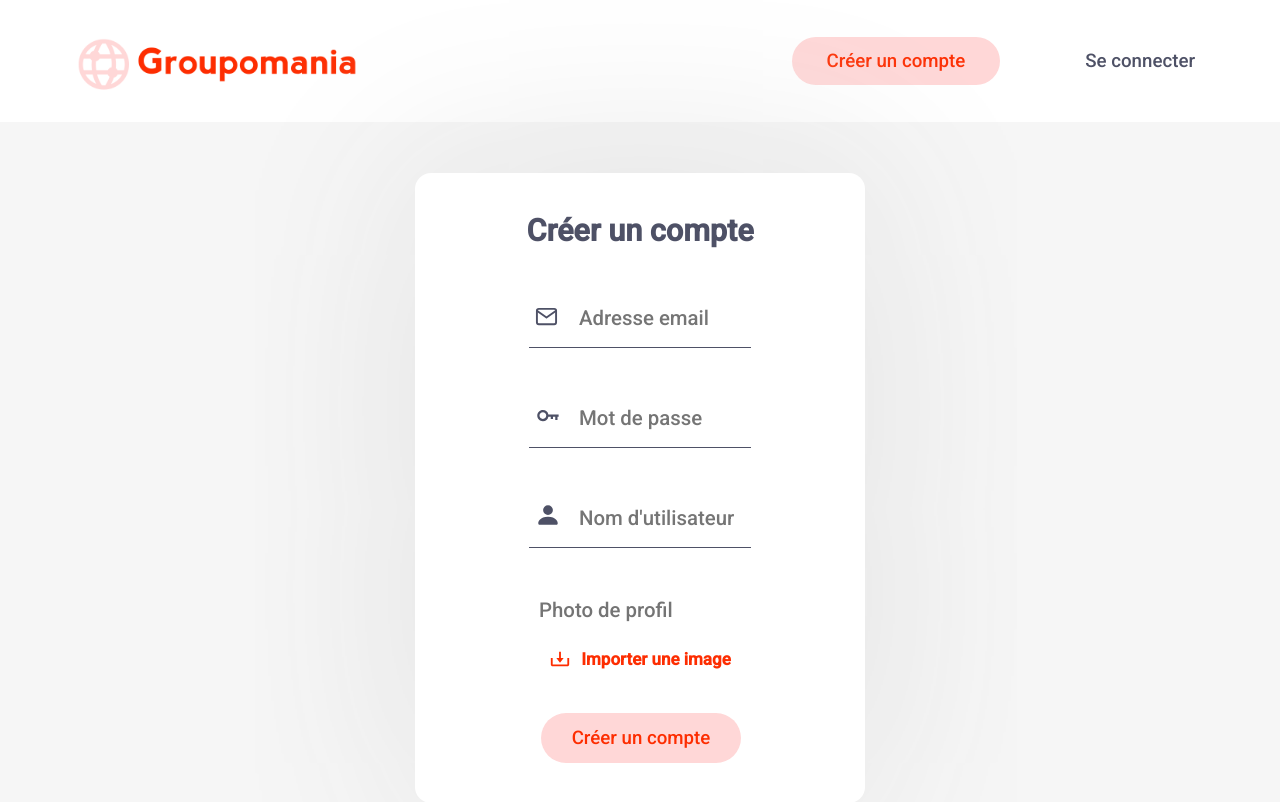
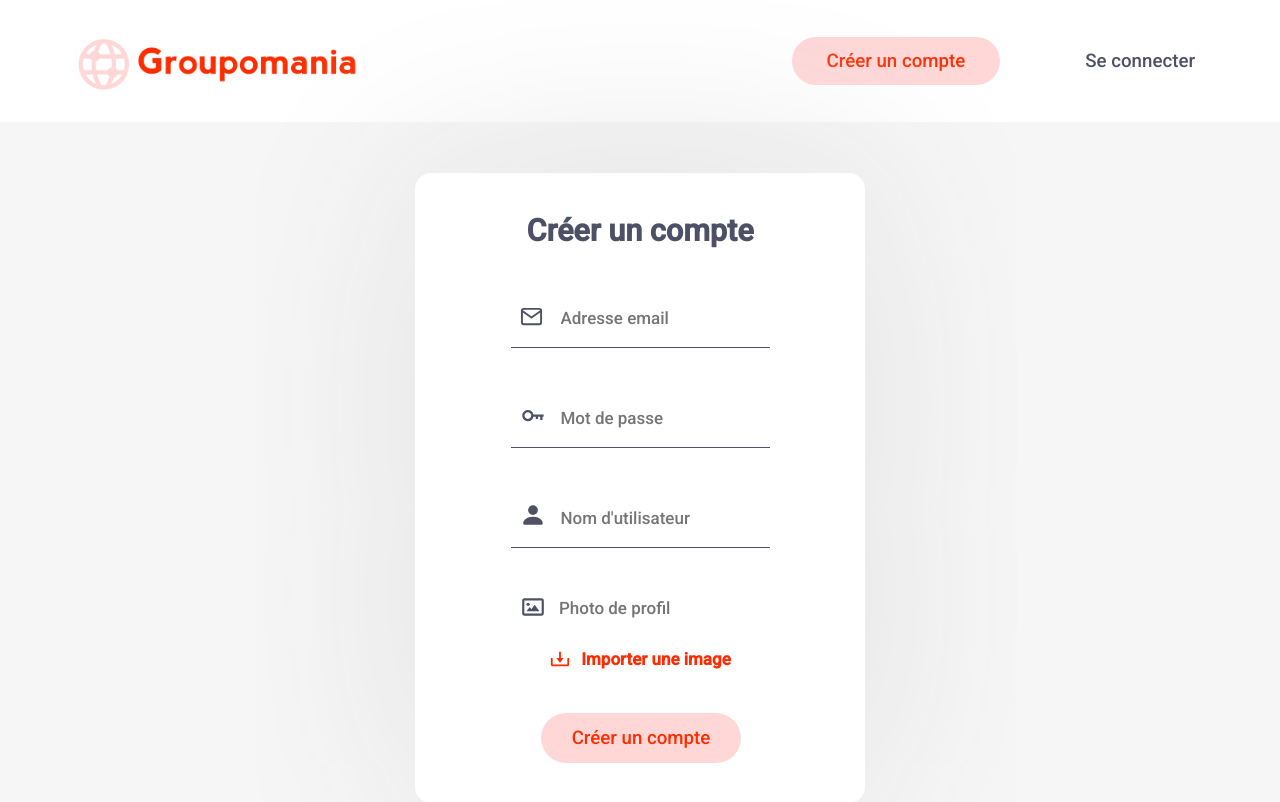
Before and after one commit to HyacineAlnuma/Projet_React-Node.js, a React (Create React App) app in the folder frontend/: page /signup in a window 1280 px wide. Shown: the top 802 px of the page. Built offline with nearby package versions, Linux system fonts and the light colour scheme; the HTML template or start-up script is replaced by a standard one.

Commit message:
Project done ?

```diff
--- a/frontend/src/App.jsx
+++ b/frontend/src/App.jsx
@@ -1,8 +1,6 @@
 import React from 'react';
-import { BrowserRouter, Routes, Route, Navigate } from 'react-router-dom';
+import { BrowserRouter, Routes, Route } from 'react-router-dom';
 import GlobalStyle from './utils/style/GlobalStyle';
-
-
 
 import Header from './components/Header';
 import SignupBox from './components/SignupBox';
--- a/frontend/src/components/CommentSection/index.jsx
+++ b/frontend/src/components/CommentSection/index.jsx
@@ -3,7 +3,7 @@ import axios from 'axios';
 import styled from "styled-components";
 import colors from '../../utils/style/colors';
 import Cookie from 'js-cookie';
-import { BiSend, BiDotsHorizontalRounded } from 'react-icons/bi';
+import { BiSend } from 'react-icons/bi';
 
 import Comments from '../Comments';
 
@@ -91,6 +91,7 @@ function CommentSection(props) {
                 setCommentsList(res.data.result);
             })
             .catch(err => console.log(err))
+    // eslint-disable-next-line react-hooks/exhaustive-deps
     }, [commentsList]);
 
     function addComment(e) {
@@ -105,6 +106,7 @@ function CommentSection(props) {
         })
             .then(res => {
                 console.log(res);
+                setComment('');
             })
             .catch(err => console.log(err))
     }
--- a/frontend/src/components/Header/index.jsx
+++ b/frontend/src/components/Header/index.jsx
@@ -116,6 +116,7 @@ const MenuBtn = styled(Link) `
 
 const OpenMenuBtn = styled.button `
     max-width: 400px;
+    min-width: 210px;
     position: absolute;
     right: 60px;
     display: flex;
@@ -151,6 +152,7 @@ const OpenMenuBtn = styled.button `
     @media all and (max-width: 680px) {
         right: 20px;
         max-width: 200px;
+        min-width: 0;
         p {
             width: 0px;
             overflow: hidden;
@@ -189,6 +191,7 @@ function Header() {
 
     const profilePic = localStorage.getItem('pictureUrl');
     const username = localStorage.getItem('username');
+    let token = Cookie.get('token');
 
 
     function Logout() {
@@ -203,17 +206,7 @@ function Header() {
         <HeaderStyle>
             <Link to='/home'><ImageStyle src= {logo} alt='Logo Groupomania'></ImageStyle></Link>
             <StyledNav>
-                { (location.pathname !== '/home' && location.pathname !== '/profile') &&
-                    <>
-                    <StyledLink to="/signup" page={location.pathname}>
-                        Créer un compte
-                    </StyledLink>
-                    <StyledLink to="/login" page={location.pathname}>
-                        Se connecter
-                    </StyledLink>
-                    </>
-                }
-                { (location.pathname === '/home' || location.pathname === '/profile')  &&
+                { token ? (
                     <HomeMenu ref={menuRef}>
                         <OpenMenuBtn onClick={() => toggle()} state={openMenu}>
                             <ImageWrapper>
@@ -231,7 +224,16 @@ function Header() {
                             </MenuBtn>
                         </StyledMenu>
                     </HomeMenu>
-                }
+                ) : (
+                    <>
+                    <StyledLink to="/signup" page={location.pathname}>
+                        Créer un compte
+                    </StyledLink>
+                    <StyledLink to="/login" page={location.pathname}>
+                        Se connecter
+                    </StyledLink>
+                    </>
+                )}
             </StyledNav>
         </HeaderStyle>
     );
--- a/frontend/src/components/Post/index.jsx
+++ b/frontend/src/components/Post/index.jsx
@@ -16,7 +16,7 @@ const PostBox = styled.div `
     padding-bottom: 20px;
     margin-bottom: 50px;
     position: relative;
-    > img {
+    a > img {
         width: 200px;
         height: auto;
         margin-left: 20px;
@@ -176,14 +176,15 @@ const IconsWrapper = styled.div `
         margin: 20px 20px 20px 5px !important;
         color: ${colors.tertiary};
     }
-    > button {
+    button {
         display: flex;
         align-items: center;
         padding-left: 5px;
         background-color: ${colors.backgroundWhite};
-        color: ${colors.primary};
         border: none;
         cursor: pointer;
+        transition: 500ms ease;
+        color: ${colors.primary};
     }
 `;
 
@@ -206,7 +207,7 @@ function Post(props) {
 
     const token = Cookie.get('token');
     const userRole = Cookie.get('userRole');
-    const userId = localStorage.getItem('userId');
+    const userId = +localStorage.getItem('userId');
 
     useEffect(() => {
         axios.get(`http://localhost:4200/api/posts/${props.id}/likes`,{
@@ -214,14 +215,14 @@ function Post(props) {
         })
             .then(res => {
                 setLikesList(res.data.result);
-
             })
             .catch(err => console.log(err));
+    // eslint-disable-next-line react-hooks/exhaustive-deps
     }, [likesList]);
 
     let likedPost = false;
     for(let i = 0; i < likesList.length; i++) {
-        if (likesList[i].userId == userId) {
+        if (likesList[i].userId === userId) {
             likedPost = true;
             break;
         }
@@ -309,14 +310,14 @@ function Post(props) {
             ) : (
                 <>
                 <p className='textpost'>{props.textpost}</p>
-                <img src={props.imageUrl} alt="" />
+                <a href={props.imageUrl}><img src={props.imageUrl} alt="" /></a>
                 </>
             )}
             <IconsWrapper>
                 {likedPost ? (
-                    <button onClick={() => likePost(props.id)}><AiFillHeart size={24}/><p>{likesList.length}</p></button>
+                    <button state={likedPost} onClick={() => likePost(props.id)}><AiFillHeart size={24}/><p>{likesList.length}</p></button>
                 ) : (
-                    <button onClick={() => likePost(props.id)}><AiOutlineHeart size={24}/><p>{likesList.length}</p></button>
+                    <button state={likedPost} onClick={() => likePost(props.id)}><AiOutlineHeart size={24}/><p>{likesList.length}</p></button>
                 )}
                 <BiCommentDetail size={24}/><p>{props.commentsNumber}</p>
             </IconsWrapper>
--- a/frontend/src/components/SignupBox/index.jsx
+++ b/frontend/src/components/SignupBox/index.jsx
@@ -4,7 +4,7 @@ import axios from 'axios';
 import styled from 'styled-components';
 import colors from '../../utils/style/colors';
 import { FiMail } from "react-icons/fi";
-import { BiKey, BiDownload } from "react-icons/bi";
+import { BiKey, BiDownload, BiImage } from "react-icons/bi";
 import { BsFillPersonFill } from "react-icons/bs";
 import setCookie from '../../utils/hooks/SetCookie';
 
@@ -39,17 +39,17 @@ const StyledForm = styled.form `
 `;
 
 const StyledInput = styled.input `
-    width: 60%;
+    width: 70%;
     height: 60px;
     color: ${colors.tertiary};
     padding-left: 50px;
-    font-size: 1.2rem;
+    font-size: 1rem;
     border: 0;
     outline: 0;
     border-bottom: 1px solid ${colors.tertiary};
     transition: 400ms ease-out;
     &:focus {
-        width: 75%;
+        width: 85%;
         padding-left: 78px;
     }
     @media all and (max-width: 540px) {
@@ -81,28 +81,22 @@ const StyledBtn = styled.input `
     }
 `;
 
-const EmailWrapper = styled.div `
+const IconWrapper = styled.div `
     position: absolute;
-    left: 120px;
-    top: 132px;
-    @media all and (max-width: 540px) {
-        left: 60px;
-    }
-`;
-
-const KeyWrapper = styled.div `
-    position: absolute;
-    left: 120px;
-    top: 229px;
-    @media all and (max-width: 540px) {
-        left: 60px;
-    }
-`;
-
-const PersonWrapper = styled.div `
-    position: absolute;
-    left: 120px;
+    left: 105px;
     top: 329px;
+    ${(props) => props.type === 'email' &&
+        `top: 132px;`
+    };
+    ${(props) => props.type === 'key' &&
+        `top: 229px;`
+    };
+    ${(props) => props.type === 'person' &&
+        `top: 329px;`
+    };
+    ${(props) => props.type === 'image' &&
+        `top: 421px;`
+    };
     @media all and (max-width: 540px) {
         left: 60px;
     }
@@ -111,8 +105,8 @@ const PersonWrapper = styled.div `
 const PictureTitle = styled.p `
     width: 60%;
     height: 20px;
-    padding: 10px 0 0 10px;
-    font-size: 1.2rem;
+    padding: 10px 0 0 30px;
+    font-size: 1rem;
     color: #747474;
     position: relative;
 `;
@@ -131,6 +125,7 @@ const PictureWrapper = styled.div `
     input[type="file"] {
         visibility: hidden;
         position: absolute;
+        width: 0;
     }
     label {
         color: ${colors.primary};
@@ -154,7 +149,6 @@ function SignupBox() {
 
     function imageHandler(e) {
         let files = Array.from(e.target.files);
-        console.log(files);
         setFile(files[0]);
         const reader = new FileReader();
         reader.readAsDataURL(files[0]);
@@ -185,9 +179,10 @@ function SignupBox() {
     return (
         <FormBox>
             <StyledTitle>Créer un compte</StyledTitle>
-            <EmailWrapper><FiMail size={23}/></EmailWrapper>
-            <KeyWrapper><BiKey size={27}/></KeyWrapper>
-            <PersonWrapper><BsFillPersonFill size={26}/></PersonWrapper>
+            <IconWrapper type='email'><FiMail size={23}/></IconWrapper>
+            <IconWrapper type='key'><BiKey size={27}/></IconWrapper>
+            <IconWrapper type='person'><BsFillPersonFill size={26}/></IconWrapper>
+            <IconWrapper type='image'><BiImage size={26}/></IconWrapper>
             <StyledForm action="" onSubmit={handleSubmit}>
                 <StyledInput type="email" placeholder='Adresse email' value={email} onChange={(e) => setEmail(e.target.value)} required/>
                 <StyledInput type="password" placeholder='Mot de passe' value={password} onChange={(e) => setPassword(e.target.value)} required/>
--- a/frontend/src/pages/Home/index.jsx
+++ b/frontend/src/pages/Home/index.jsx
@@ -182,6 +182,7 @@ function Home() {
         if (token == null) {
             navigate('/login');
         }
+    // eslint-disable-next-line react-hooks/exhaustive-deps
     }, []);
 
     function imageHandler(e) {
@@ -205,7 +206,8 @@ function Home() {
         })
             .then(res => {
                 console.log(res);
-                window.location.reload(false);
+                setTextpost('');
+                setImage('');
             })
             .catch(err => console.log(err))
     }
@@ -218,6 +220,7 @@ function Home() {
                 setPostsList(res.data.results);
             })
             .catch(err => console.log(err))
+    // eslint-disable-next-line react-hooks/exhaustive-deps
     }, [postsList]);
 
     return(
```
Also changed, not shown: frontend/src/pages/Profile/index.jsx (+2 -5 lines), 2 other files (tests, documents, lock files or other folders).
